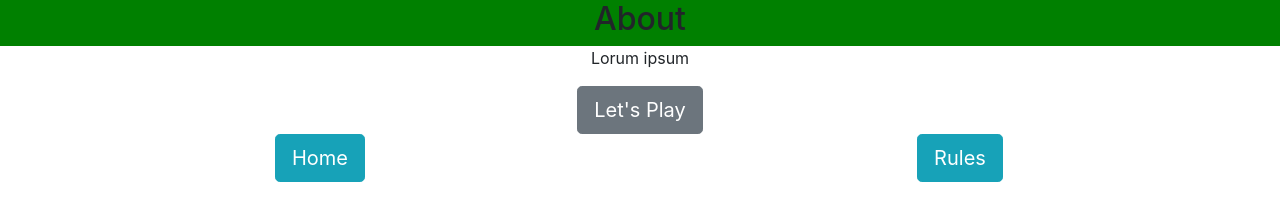
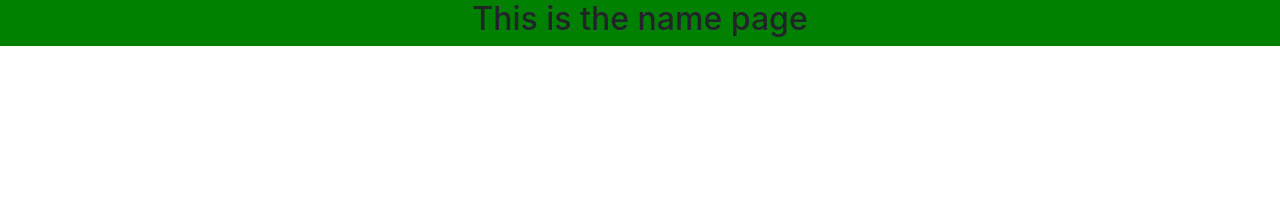
Before and after one commit to maryshk0/reversi, a website: page public/name.html in a window 1280 px wide. Drawn offline with nearby package versions, Linux system fonts and the light colour scheme.

Commit message:
Name page

```diff
--- a/public/name.html
+++ b/public/name.html
@@ -19,27 +19,12 @@
     <div class="container-fluid text-center">
       <div class="row" id="header-row">
 	      <div class="col">
-		      <h2>About</h2>
+		  <h2>This is the name page</h2>
 	      </div>
       </div>
 
-      <div class="row">
-	      <div class="col">
-		 <p>Lorum ipsum</p>
-		      <a href="name.html" class="btn btn-lg btn-secondary">Let's Play</a>
-	      </div>
-      </div>
-
-      <div class="row">
-	      <div class="col">
-		      <a href="index.html" class="btn btn-lg btn-info">Home</a>
-	      </div>
-	      <div class="col">
-		      <a href="https://en.wikipedia.org/wiki/Reversi" class="btn btn-lg btn-info">Rules</a>
-	      </div>
 
 
-      </div>
     </div>
 
 
```
